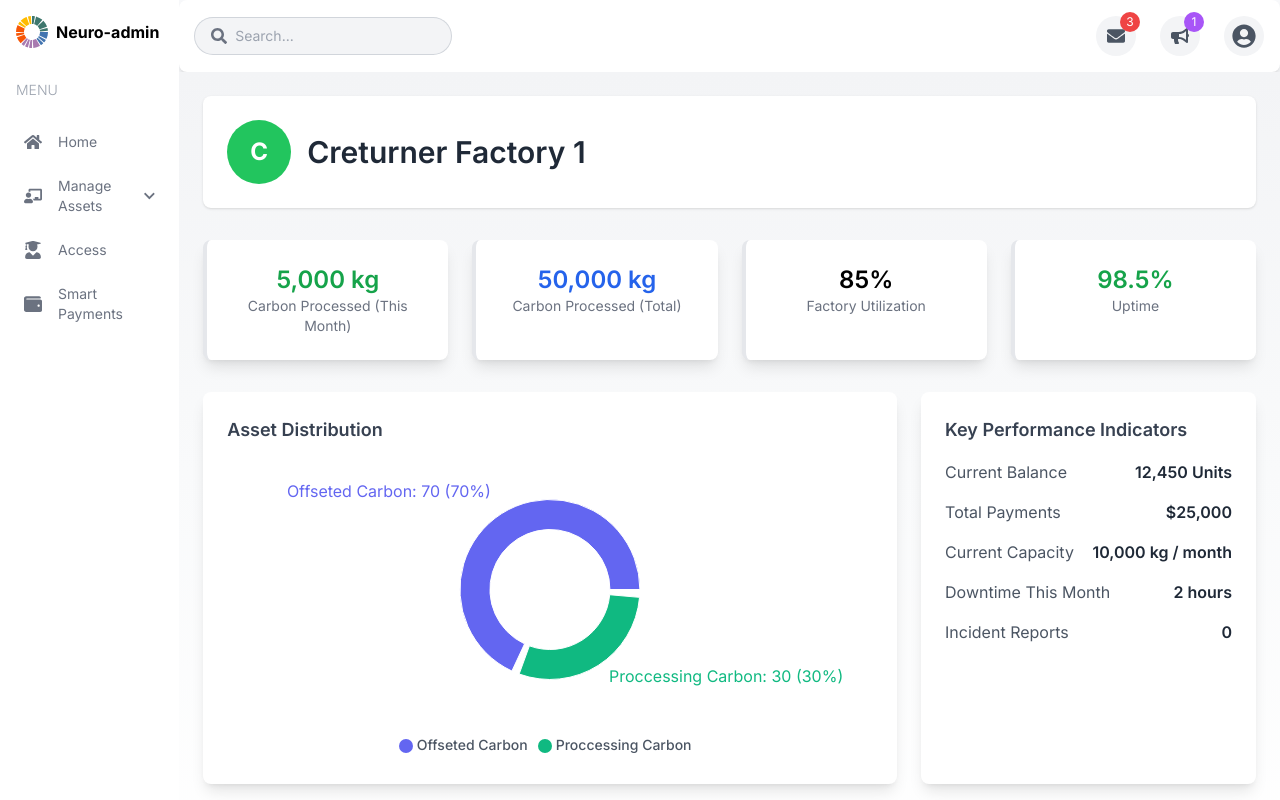
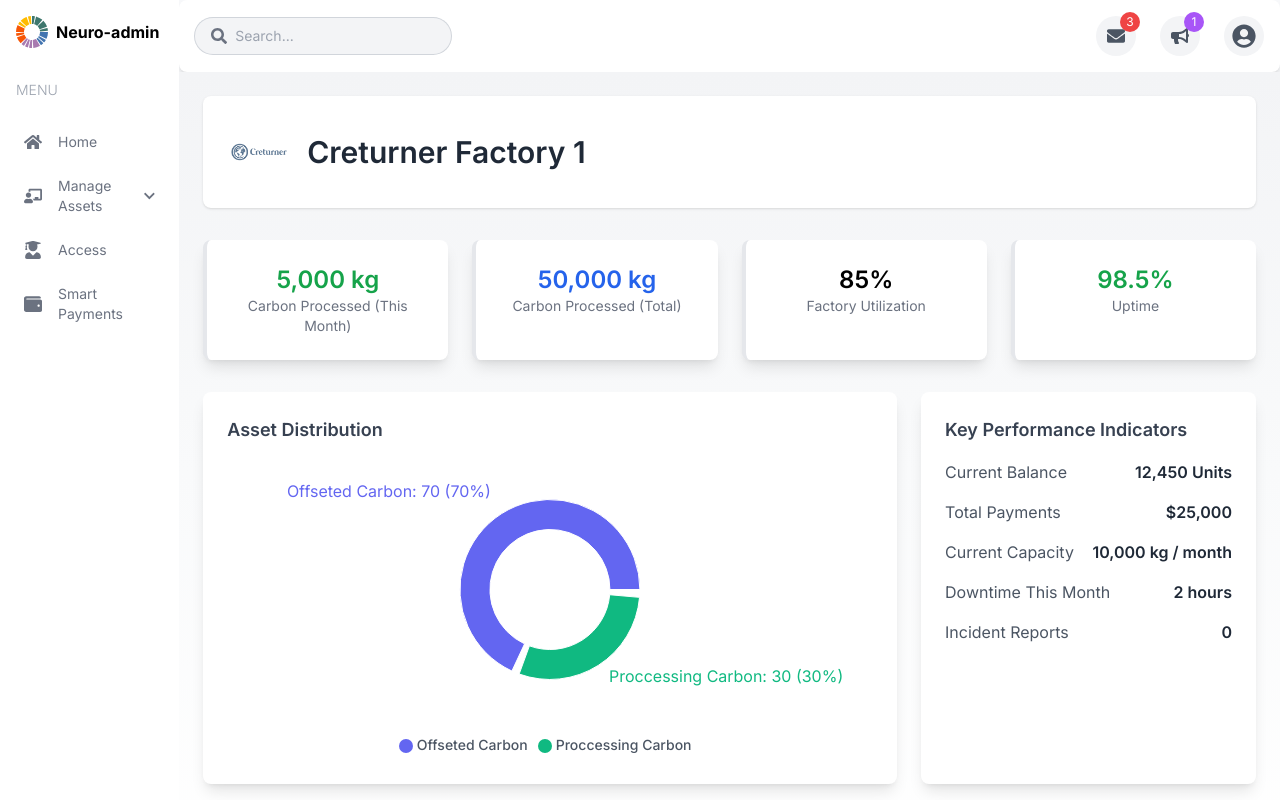
Before and after one commit to Trust-Anchor-Group/Neuro-Admin, a Next.js app: page /assets/1 in a window 1280 px wide. Built offline with nearby package versions, Linux system fonts and the light colour scheme.

Commit message:
Add logo support to AssetHeader component

```diff
--- a/src/components/assets/AssetHeader.js
+++ b/src/components/assets/AssetHeader.js
@@ -1,10 +1,13 @@
-const AssetHeader = ({ name }) => {
+import Image from 'next/image';
+
+const AssetHeader = ({ name, logoSrc }) => {
   return (
     <div className="flex items-center gap-4 bg-white shadow rounded-lg p-6 mb-8">
-      <div className="bg-green-500 text-white rounded-full w-16 h-16 flex items-center justify-center">
-        <span className="text-2xl font-bold">{name[0]}</span>
+      <div className="bg-white-500 text-white rounded-full w-16 h-16 flex items-center justify-center">
+        <Image src={logoSrc} alt={`${name} logo`} width={200} height={200} />
       </div>
       <h1 className="text-3xl font-semibold text-gray-800">{name}</h1>
+
     </div>
   );
 };
```
